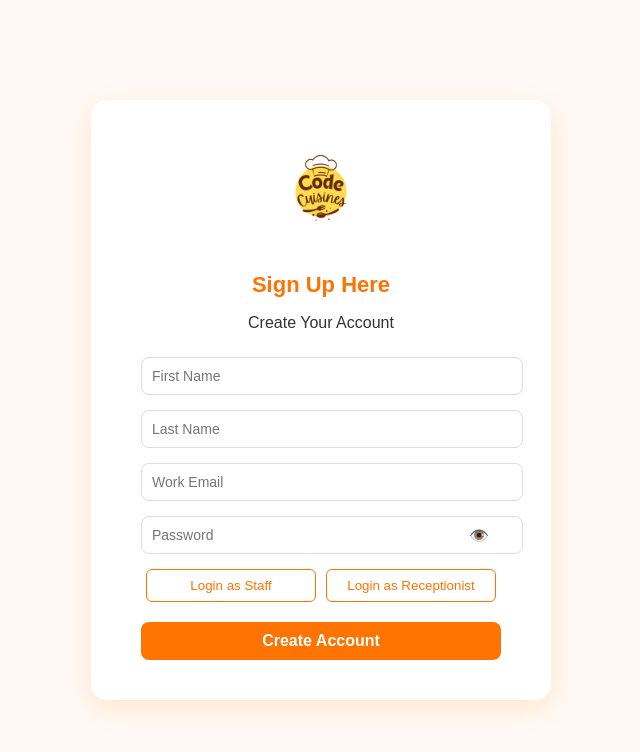
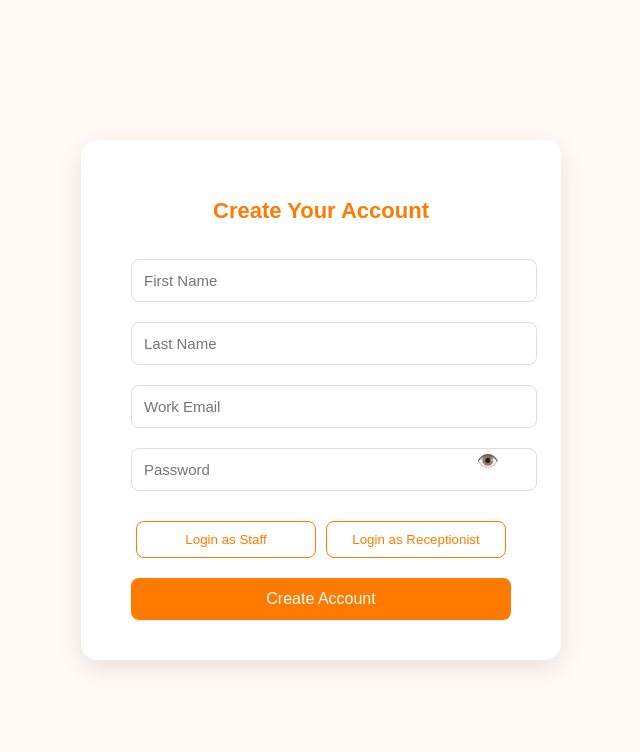
Before and after one commit to SujalGajera/Code-Cuisines, a React (Create React App) app: page / in a window 1280 px wide. Shown: the top 752 px of the page, without its empty margins (319-959 px from the left). Built offline with nearby package versions, Linux system fonts and the light colour scheme.

Commit message:
git commit -m "CC-6 <Finish making the pop up message when there is incorrect gmail for exmaple when kmail or some random is typing when to type gmail>"

```diff
--- a/src/SignUp.css
+++ b/src/SignUp.css
@@ -1,59 +1,46 @@
-body {
-  background-color: #fff8f3;
-  font-family: "Poppins", sans-serif;
-}
-
+/* Overall container */
 .signup-container {
   display: flex;
   justify-content: center;
   align-items: center;
   height: 100vh;
+  background-color: #fffaf5; /* soft white-orange background */
+  font-family: "Poppins", sans-serif;
 }
 
+/* Form box */
 .signup-box {
-  background: #fff;
+  background-color: white;
   padding: 40px 50px;
   border-radius: 16px;
-  box-shadow: 0 8px 24px rgba(255, 153, 0, 0.15);
-  width: 360px;
+  box-shadow: 0 8px 25px rgba(0, 0, 0, 0.1);
   text-align: center;
+  width: 380px;
 }
 
-.signup-logo {
-  width: 100px;
-  height: 100px;
-  object-fit: contain;
-  margin-bottom: 10px;
+.signup-box h2 {
+  color: #ff7b00;
+  margin-bottom: 25px;
+  font-size: 22px;
 }
 
-.signup-title {
-  color: #ff7300;
-  font-size: 22px;
-  margin-bottom: 5px;
+/* Inputs */
+.signup-box input {
+  width: 100%;
+  padding: 12px;
+  margin: 10px 0;
+  border: 1px solid #ddd;
+  border-radius: 8px;
+  outline: none;
+  font-size: 15px;
 }
 
-.signup-subtitle {
-  color: #333;
-  font-size: 16px;
-  margin-bottom: 25px;
-  font-weight: 500;
+.signup-box input:focus {
+  border-color: #ff7b00;
+  box-shadow: 0 0 5px rgba(255, 123, 0, 0.3);
 }
 
-form input {
-  width: 100%;
-  padding: 10px;
-  margin-bottom: 15px;
-  border-radius: 8px;
-  border: 1px solid #ddd;
-  outline: none;
-  font-size: 14px;
-}
-
-form input:focus {
-  border-color: #ff7300;
-  box-shadow: 0 0 4px rgba(255, 115, 0, 0.3);
-}
-
+/* Password box */
 .password-box {
   position: relative;
 }
@@ -61,48 +48,78 @@ form input:focus {
 .toggle-password {
   position: absolute;
   right: 12px;
-  top: 10px;
+  top: 12px;
   cursor: pointer;
-  font-size: 16px;
+  font-size: 18px;
 }
 
-.role-buttons {
+/* Role buttons */
+.role-section {
   display: flex;
   justify-content: space-between;
-  margin-bottom: 20px;
+  margin: 20px 0;
 }
 
 .role-btn {
   flex: 1;
   margin: 0 5px;
-  padding: 8px;
-  border: 1px solid #ff7300;
-  border-radius: 6px;
-  color: #ff7300;
-  background-color: #fff;
+  padding: 10px;
+  border: 1px solid #ff7b00;
+  background-color: white;
+  color: #ff7b00;
+  border-radius: 8px;
+  cursor: pointer;
+  transition: all 0.3s ease;
+}
+
+.role-btn.active,
+.role-btn:hover {
+  background-color: #ff7b00;
+  color: white;
+}
+
+/* Submit button */
+.submit-btn {
+  width: 100%;
+  background-color: #ff7b00;
+  color: white;
+  border: none;
+  padding: 12px;
+  border-radius: 8px;
+  font-size: 16px;
   cursor: pointer;
   transition: 0.3s;
 }
 
-.role-btn:hover,
-.role-btn.active {
-  background-color: #ff7300;
-  color: #fff;
+.submit-btn:hover {
+  background-color: #e46d00;
 }
 
-.create-btn {
-  width: 100%;
-  padding: 10px;
-  background-color: #ff7300;
-  color: #fff;
-  border: none;
-  border-radius: 8px;
-  font-size: 16px;
+/* ✅ Success Message */
+.success-message {
+  margin-top: 20px;
+  color: #28a745;
   font-weight: 600;
-  cursor: pointer;
-  transition: 0.3s;
+  font-size: 15px;
+  animation: fadeIn 0.3s ease-in-out;
 }
 
-.create-btn:hover {
-  background-color: #e96a00;
+/* 🔴 Error message for email */
+.error-text {
+  color: #d93025;
+  font-size: 13px;
+  text-align: left;
+  margin-top: -5px;
+  margin-bottom: 10px;
 }
+
+@keyframes fadeIn {
+  from {
+    opacity: 0;
+    transform: translateY(-10px);
+  }
+  to {
+    opacity: 1;
+    transform: translateY(0);
+  }
+}
--- a/src/SignUp.js
+++ b/src/SignUp.js
@@ -4,41 +4,84 @@ import "./SignUp.css";
 const SignUp = () => {
   const [passwordVisible, setPasswordVisible] = useState(false);
   const [role, setRole] = useState("");
+  const [email, setEmail] = useState("");
+  const [emailError, setEmailError] = useState("");
+  const [isSubmitted, setIsSubmitted] = useState(false);
 
-  // Image from public folder
-  const logo = process.env.PUBLIC_URL + "/restaurant-image.png";
+  const togglePassword = () => setPasswordVisible(!passwordVisible);
+
+  // Enhanced validation function
+  const validateEmail = (value) => {
+    const generalEmailRegex = /^[^\s@]+@[^\s@]+\.[^\s@]+$/;
+    const validDomains = ["gmail.com", "outlook.com", "hotmail.com", "yahoo.com"];
+    if (!generalEmailRegex.test(value)) return false;
+
+    const domain = value.split("@")[1];
+    return validDomains.includes(domain.toLowerCase());
+  };
+
+  const handleEmailChange = (e) => {
+    const value = e.target.value;
+    setEmail(value);
+
+    if (value.trim() === "") {
+      setEmailError("⚠️ Email is required");
+    } else if (!/^[^\s@]+@[^\s@]+\.[^\s@]+$/.test(value)) {
+      setEmailError("⚠️ Please enter a valid email format");
+    } else {
+      const domain = value.split("@")[1]?.toLowerCase();
+      if (
+        domain &&
+        !["gmail.com", "outlook.com", "hotmail.com", "yahoo.com"].includes(domain)
+      ) {
+        setEmailError("⚠️ Only valid email domains are accepted (e.g., Gmail)");
+      } else {
+        setEmailError("");
+      }
+    }
+  };
+
+  const handleSubmit = (e) => {
+    e.preventDefault();
+
+    if (!validateEmail(email)) {
+      setEmailError("⚠️ Please use a valid email domain (e.g., @gmail.com)");
+      return;
+    }
+
+    setIsSubmitted(true);
+    setTimeout(() => setIsSubmitted(false), 3000);
+  };
 
   return (
     <div className="signup-container">
       <div className="signup-box">
-        {/* Logo and Title */}
-        <img src={logo} alt="Code & Cuisines Logo" className="signup-logo" />
-        <h2 className="signup-title">Sign Up Here</h2>
-        <h3 className="signup-subtitle">Create Your Account</h3>
+        <h2>Create Your Account</h2>
 
-        {/* Form Section */}
-        <form>
+        <form onSubmit={handleSubmit}>
           <input type="text" placeholder="First Name" required />
           <input type="text" placeholder="Last Name" required />
-          <input type="email" placeholder="Work Email" required />
+          <input
+            type="email"
+            placeholder="Work Email"
+            value={email}
+            onChange={handleEmailChange}
+            required
+          />
+          {emailError && <p className="error-text">{emailError}</p>}
 
-          {/* Password with Show/Hide */}
           <div className="password-box">
             <input
               type={passwordVisible ? "text" : "password"}
               placeholder="Password"
               required
             />
-            <span
-              className="toggle-password"
-              onClick={() => setPasswordVisible(!passwordVisible)}
-            >
+            <span className="toggle-password" onClick={togglePassword}>
               {passwordVisible ? "🙈" : "👁️"}
             </span>
           </div>
 
-          {/* Role Buttons */}
-          <div className="role-buttons">
+          <div className="role-section">
             <button
               type="button"
               className={`role-btn ${role === "staff" ? "active" : ""}`}
@@ -46,6 +89,7 @@ const SignUp = () => {
             >
               Login as Staff
             </button>
+
             <button
               type="button"
               className={`role-btn ${role === "receptionist" ? "active" : ""}`}
@@ -55,10 +99,14 @@ const SignUp = () => {
             </button>
           </div>
 
-          <button type="submit" className="create-btn">
+          <button type="submit" className="submit-btn">
             Create Account
           </button>
         </form>
+
+        {isSubmitted && !emailError && (
+          <p className="success-message">✅ Account has been created successfully!</p>
+        )}
       </div>
     </div>
   );
```
